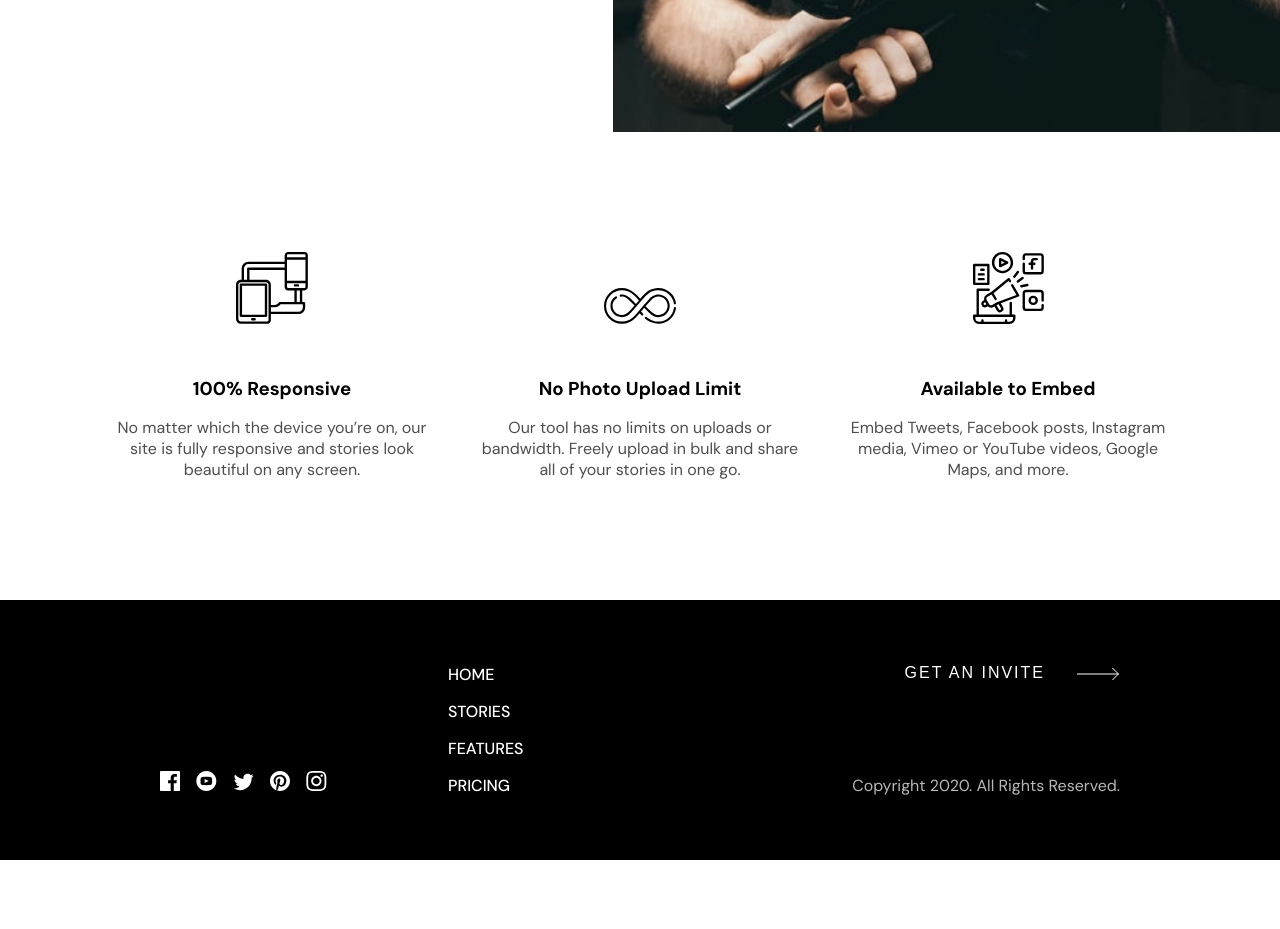
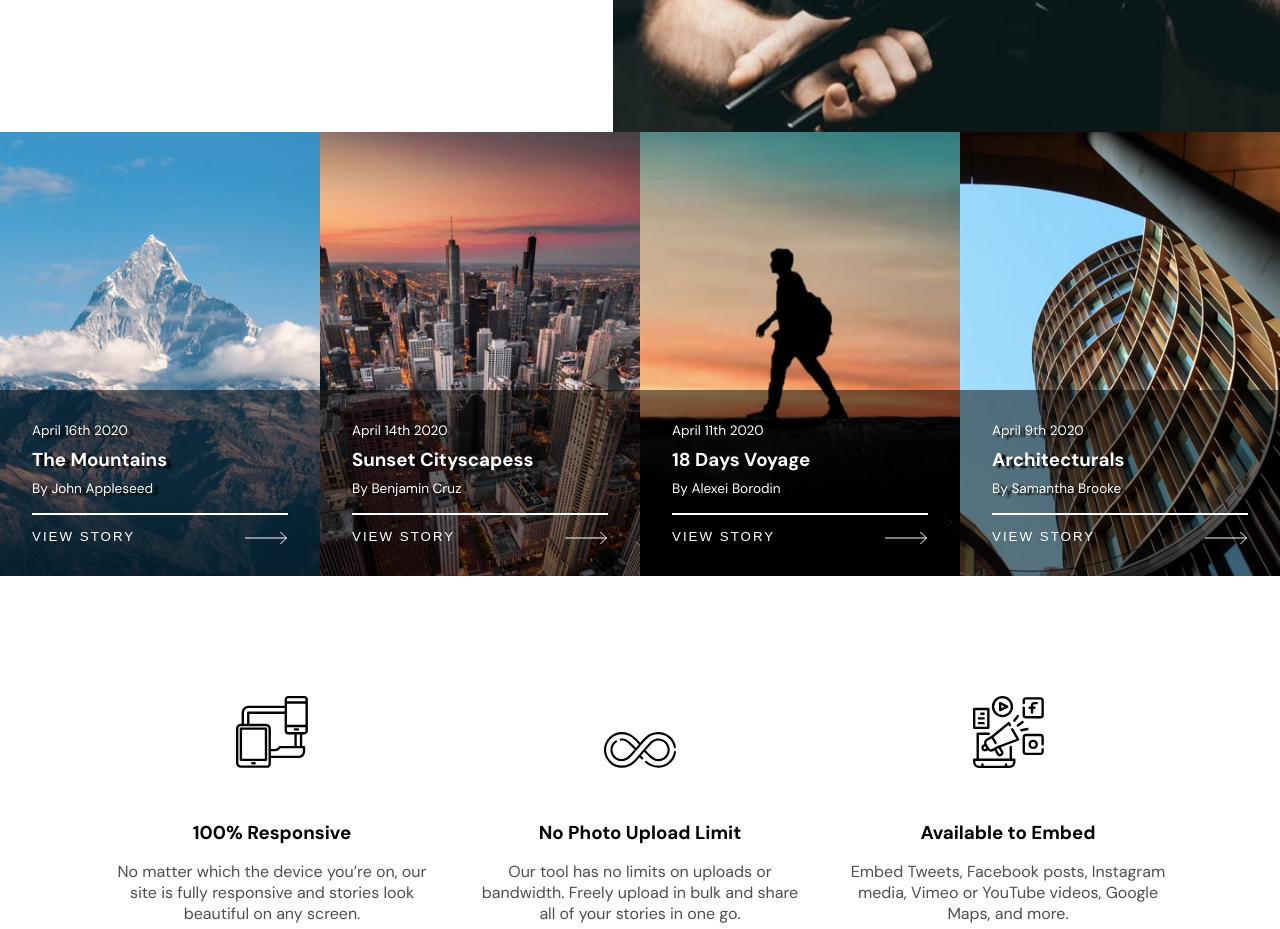
Before and after one commit to naveen-27/photosnap, a React (Create React App) app: page / in a window 1280 px wide. Shown: the part 2040-2969 px from the top of the page. Before the commit the page ends 2900 px from the top, so only its background shows below. Built offline with nearby package versions, Linux system fonts and the light colour scheme; some icons are missing.

Commit message:
Added Stories-intro component to home route

```diff
--- a/src/Components/Routes/Home.js
+++ b/src/Components/Routes/Home.js
@@ -1,5 +1,6 @@
 import React from "react";
 import HeroContainer from "../HeroContainer";
+import StoriesGrid from "../StoriesGrid";
 import FeaturesContainer from "../FeaturesContainer";
 
 const Home = () => {
@@ -8,6 +9,7 @@ const Home = () => {
   return (
     <>
       <HeroContainer />
+      <StoriesGrid isHome={true} />
       <FeaturesContainer isHome={true} />
     </>
   );
```
